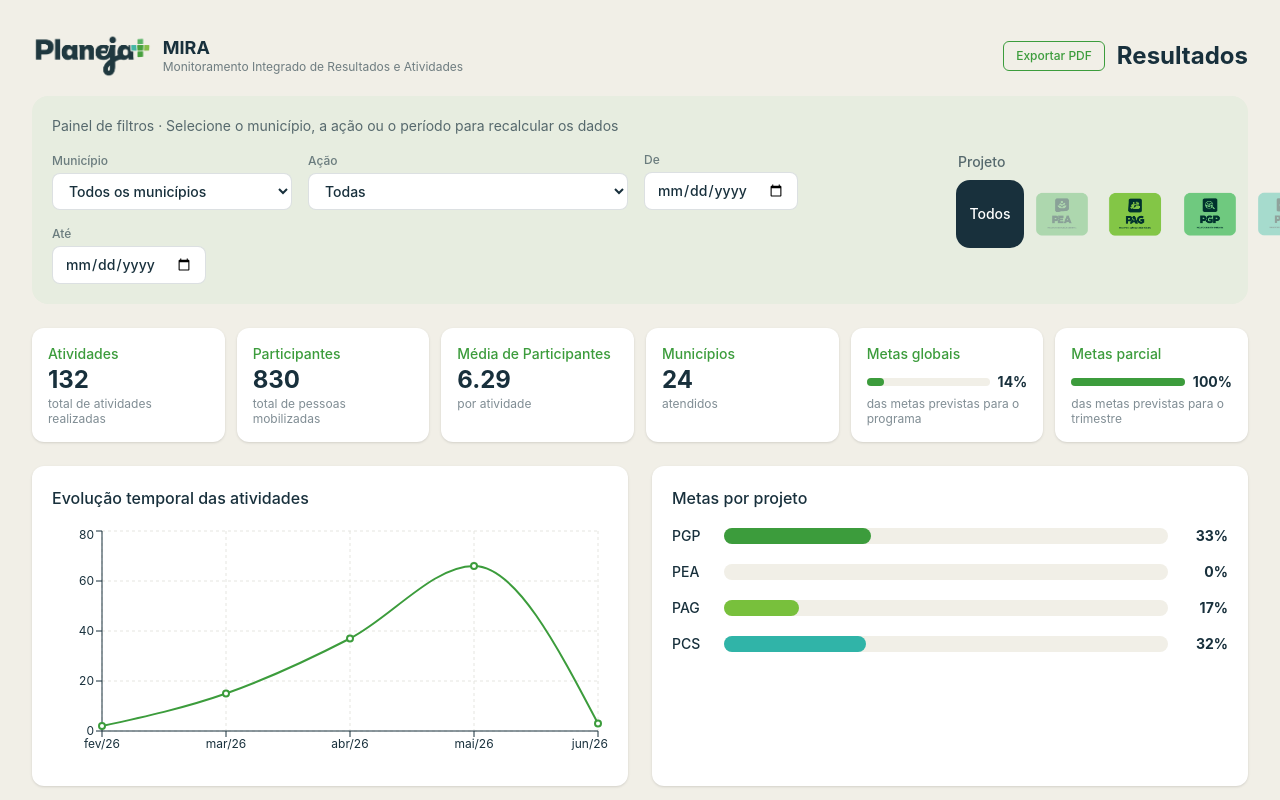
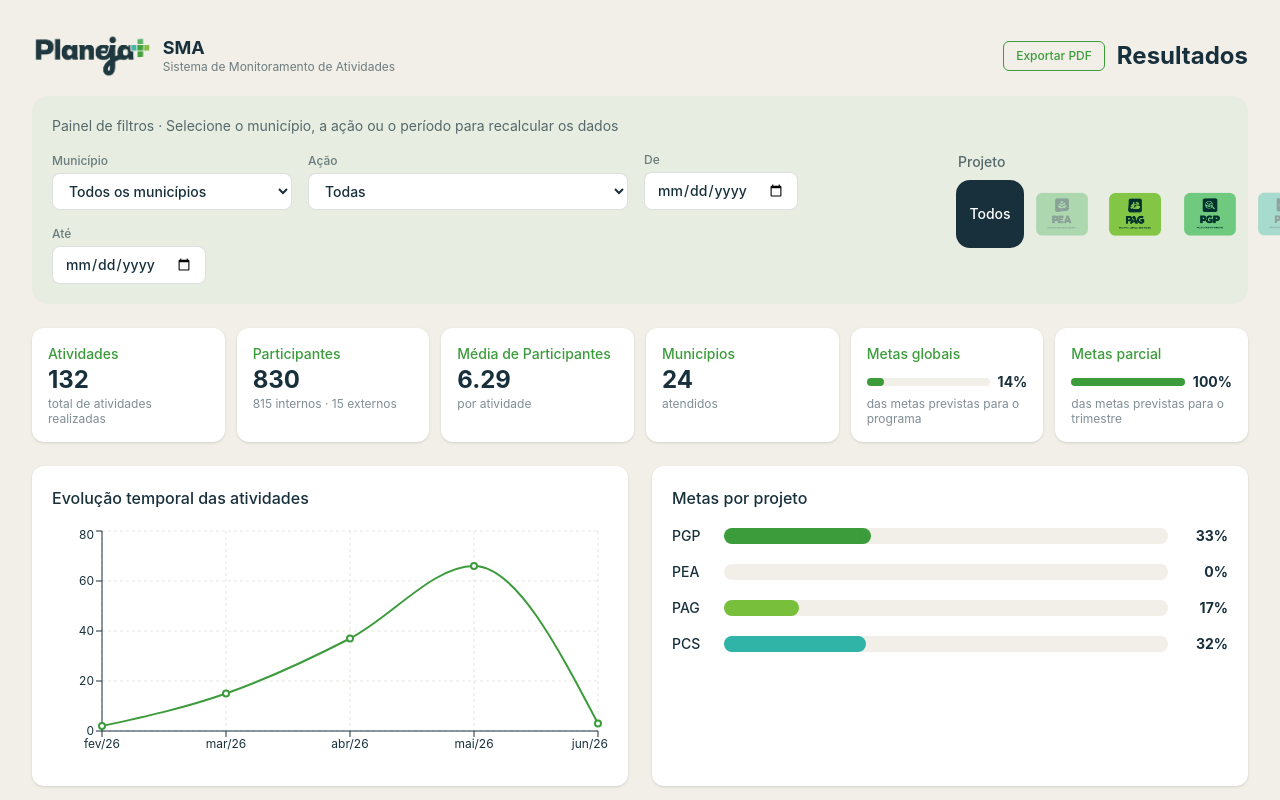
Before and after one commit to AugustoQueiroz13/mira-planeja, a React (Vite) app: page / in a window 1280 px wide. Shown: the top 800 px of the page. Built offline with nearby package versions, Linux system fonts and the light colour scheme.

Commit message:
feat: renomeia para SMA, participantes por interno e externo, distribuicao em todas as acoes e aviso restrito a login

```diff
--- a/index.html
+++ b/index.html
@@ -4,10 +4,10 @@
     <meta charset="UTF-8" />
     <meta name="viewport" content="width=device-width, initial-scale=1.0" />
 
-    <title>MIRA · Painel de Resultados do Planeja+</title>
+    <title>SMA · Sistema de Monitoramento de Atividades do Planeja+</title>
     <meta
       name="description"
-      content="MIRA, Monitoramento Integrado de Resultados e Atividades do Programa Planeja+. Painel de acompanhamento das ações dos projetos PEA, PAG, PGP e PCS."
+      content="SMA, Sistema de Monitoramento de Atividades do Programa Planeja+. Painel de acompanhamento das ações dos projetos PEA, PAG, PGP e PCS."
     />
 
     <link rel="icon" type="image/png" href="/favicon-mira.png" />
@@ -15,17 +15,17 @@
 
     <!-- Compartilhamento (WhatsApp, redes sociais) -->
     <meta property="og:type" content="website" />
-    <meta property="og:title" content="MIRA · Painel de Resultados do Planeja+" />
+    <meta property="og:title" content="SMA · Sistema de Monitoramento de Atividades do Planeja+" />
     <meta
       property="og:description"
-      content="Monitoramento Integrado de Resultados e Atividades do Programa Planeja+."
+      content="Sistema de Monitoramento de Atividades do Programa Planeja+."
     />
-    <meta property="og:image" content="https://mira-planeja.vercel.app/og-mira.png" />
+    <meta property="og:image" content="/og-sma.png" />
     <meta property="og:locale" content="pt_BR" />
 
     <meta name="twitter:card" content="summary_large_image" />
-    <meta name="twitter:title" content="MIRA · Painel de Resultados do Planeja+" />
-    <meta name="twitter:image" content="https://mira-planeja.vercel.app/og-mira.png" />
+    <meta name="twitter:title" content="SMA · Sistema de Monitoramento de Atividades do Planeja+" />
+    <meta name="twitter:image" content="/og-sma.png" />
   </head>
   <body>
     <div id="root"></div>
--- a/src/App.tsx
+++ b/src/App.tsx
@@ -29,6 +29,7 @@ export default function App() {
   const dados = useDados()
   const metas = useMetas()
   const metasAcoes = useMetasAcoes()
+  const [logado] = useState(false)
   const [programa, setPrograma] = useState<SiglaPrograma | 'TODOS'>('TODOS')
   const [municipio, setMunicipio] = useState('TODOS')
   const [acao, setAcao] = useState('TODAS')
@@ -85,9 +86,9 @@ export default function App() {
         <div className="flex items-center gap-3">
           <img src="/logo-planeja.png" alt="Planeja+" className="h-10 w-auto shrink-0 md:h-12" />
           <div>
-            <h1 className="text-base font-bold leading-tight text-mira-escuro md:text-lg">MIRA</h1>
+            <h1 className="text-base font-bold leading-tight text-mira-escuro md:text-lg">SMA</h1>
             <p className="text-[11px] text-mira-escuro/60 md:text-xs">
-              Monitoramento Integrado de Resultados e Atividades
+              Sistema de Monitoramento de Atividades
             </p>
           </div>
         </div>
@@ -145,7 +146,7 @@ export default function App() {
             <CardKPI
               titulo="Participantes"
               valor={ind.total_participantes}
-              legenda="total de pessoas mobilizadas"
+              legenda={`${ind.internos} internos · ${ind.externos} externos`}
             />
             <CardKPI
               titulo="Média de Participantes"
@@ -185,7 +186,9 @@ export default function App() {
           )}
         </>
       )}
-      <AvisoQualidade qualidade={dados.qualidade} />
+
+      {logado && <AvisoQualidade qualidade={dados.qualidade} />}
+
       {listaAberta && (
         <ModalLista
           titulo="Atividades no filtro atual"
--- a/src/componentes/DetalheAcao.tsx
+++ b/src/componentes/DetalheAcao.tsx
@@ -1,4 +1,5 @@
 import type { Atividade, MetasAcoes } from '../tipos'
+import { contagem } from '../dados/resumir'
 import { GraficoMetaResultado } from './GraficoMetaResultado'
 import { GraficoDistribuicao } from './GraficoDistribuicao'
 import { Cronograma } from './Cronograma'
@@ -36,7 +37,10 @@ export function DetalheAcao({
     )
   }
 
-  const temDist = !!acao.distribuicao && acao.distribuicao.length > 0
+  const temCurada = !!acao.distribuicao && acao.distribuicao.length > 0
+  const distribuicao = temCurada ? acao.distribuicao! : contagem(atividades, 'regional')
+  const tituloDistrib = temCurada ? 'Atividade por tipo' : 'Atividades por regional'
+  const temDistrib = distribuicao.length > 0
 
   const realizadoMeses = [
     ...new Set(
@@ -104,13 +108,13 @@ export function DetalheAcao({
             ))}
           </div>
 
-          {temDist && (
+          {temDistrib && (
             <div className="rounded-xl bg-white p-5 shadow-sm">
               <p className="mb-2 text-xs font-medium uppercase tracking-wide text-mira-verde">
                 Detalhamento
               </p>
               <ul className="grid grid-cols-1 gap-x-6 gap-y-1 text-sm text-mira-escuro/80 sm:grid-cols-2">
-                {acao.distribuicao!.map((d, i) => (
+                {distribuicao.map((d, i) => (
                   <li key={i}>
                     {String(d.quantidade).padStart(2, '0')} {d.rotulo}
                   </li>
@@ -122,8 +126,12 @@ export function DetalheAcao({
 
         <div className="space-y-6">
           <GraficoMetaResultado metas={acao.metas} />
-          {temDist && (
-            <GraficoDistribuicao dados={acao.distribuicao!} padrao={acao.grafico_padrao ?? 'treemap'} />
+          {temDistrib && (
+            <GraficoDistribuicao
+              titulo={tituloDistrib}
+              dados={distribuicao}
+              padrao={acao.grafico_padrao ?? 'treemap'}
+            />
           )}
         </div>
       </div>
--- a/src/dados/resumir.ts
+++ b/src/dados/resumir.ts
@@ -2,13 +2,17 @@ import type { Atividade, Indicadores, PontoTempo, Contagem } from '../tipos'
 
 export function indicadores(ativs: Atividade[]): Indicadores {
   const total = ativs.length
-  const participantes = ativs.reduce((s, a) => s + (a.participantes || 0), 0)
+  const internos = ativs.reduce((s, a) => s + (a.part_internos || 0), 0)
+  const externos = ativs.reduce((s, a) => s + (a.part_externos || 0), 0)
+  const participantes = internos + externos
   const municipios = new Set<string>()
   ativs.forEach((a) => (a.municipios || []).forEach((m) => municipios.add(m)))
   const regionais = new Set(ativs.map((a) => a.regional).filter(Boolean))
   return {
     total_atividades: total,
     total_participantes: participantes,
+    internos,
+    externos,
     media_participantes: total ? Math.round((participantes / total) * 100) / 100 : 0,
     municipios_atendidos: municipios.size,
     regionais: regionais.size,
--- a/src/tipos.ts
+++ b/src/tipos.ts
@@ -5,11 +5,12 @@ export type SiglaPrograma = 'PEA' | 'PAG' | 'PGP' | 'PCS'
 export interface Indicadores {
   total_atividades: number
   total_participantes: number
+  internos: number
+  externos: number
   media_participantes: number
   municipios_atendidos: number
   regionais: number
 }
-
 export interface Atividade {
   codigo_acao: string
   atividade: string
```
Also changed, not shown: public/og-mira.png.
